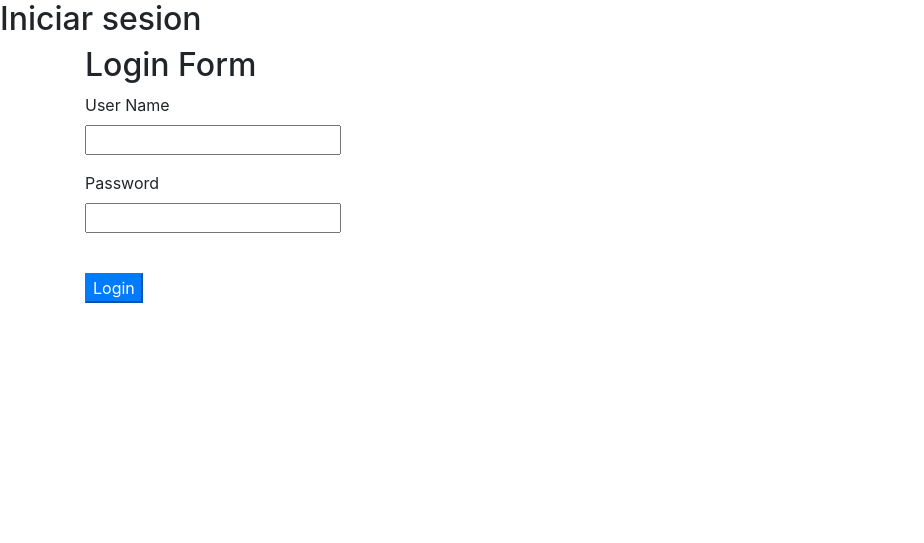
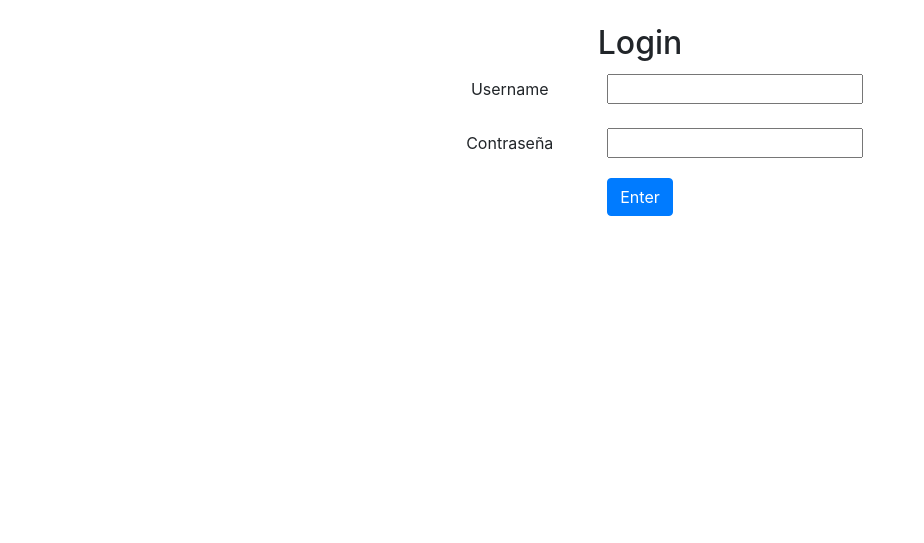
Before and after one commit to abcei2/camera_manager, a Django app: page /users/login/?/users/login/=/cameras/manage_cameras/ in a window 1280 px wide. Shown: the part 40-583 px from the top of the page, without its empty margins (0-924 px from the left). Run offline with Django 3.2, Linux system fonts and the light colour scheme; some libraries are stand-ins or nearby versions.

Commit message:
some styles

```diff
--- a/camerasdjango/templates/cam/cam_list.html
+++ b/camerasdjango/templates/cam/cam_list.html
@@ -3,7 +3,7 @@
 {% load i18n %}
 {% load static %}
 
-{% block title %}Home{% endblock title %}
+{% block title %}{% trans "Home" %}{% endblock title %}
 
 {% block main %}
 <a href="{% url 'cameras:new_camera' %}" class="px-3 py-2">
--- a/camerasdjango/templates/registration/login.html
+++ b/camerasdjango/templates/registration/login.html
@@ -1,33 +1,35 @@
 {% extends 'core/base.html' %}
+
+{% load i18n %}
 {% load crispy_forms_tags %}
-{% block title %}Iniciar sesion{% endblock title %}
+
+{% block title %}{% trans "Login" %}{% endblock title %}
 
 {% block main %}
 {% if user.is_authenticated %}
     <meta http-equiv="refresh" content="0; url={% url 'cameras:manage_cameras' %}">
 {% else %}
-    <h2>Iniciar sesion</h2>
     <div class="container">
-        <h2>Login Form</h2>
+        <br>
+        <center>
+            <div>
+                <h2>{% trans "Login" %}</h2>
                 <form method="POST" id="add_form" action="{% url 'users:login' %}">{% csrf_token %}
                     <div class="form-group">
-            <label >User Name</label>
-            <div class="input"><input type="text" name="username" required="required"></div>
-            <div class="clear"></div>
+                        <label class="col-sm-2 col-form-label">{% trans "Username" %}</label>
+                        <input type="text" name="username" required="required">
                     </div>
                     <div class="form-group">
-            <label >Password</label>
-            <div class="input"><input type="password" name="password" required="required"></div>
-            <div class="clear"></div>
+                        <label class="col-sm-2 col-form-label">{% trans "Password" %}</label>
+                        <input type="password" name="password" required="required">
                     </div>
                     <div class="form-group">
-          <label></label>
-            <div class="submit">
-              <button type="submit" class="btn-primary">Login</button>
+                        <button type="submit" class="btn btn-primary">{% trans "Enter" %}</button>
                     </div>
-            <div class="clear"></div> </div>
+                    <div style="max-width: 300px; color: red">{{form.non_field_errors}}</div>
                 </form>
             </div>
+        </center>
+    </div>
 {% endif %}
-
 {% endblock %}
```
Lines whose indentation alone changed are shown as unchanged.
